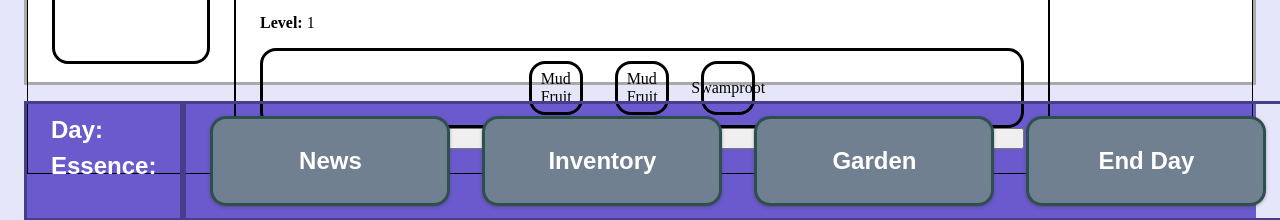
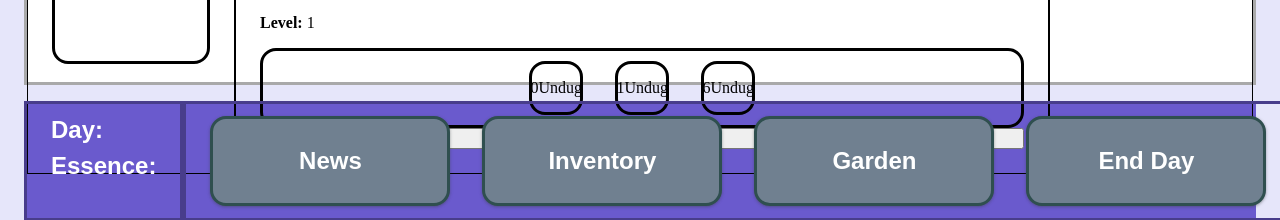
Before and after one commit to nigel1234567/essence-hunt, a React (Create React App) app: page / in a window 1280 px wide. Shown: the part 577-797 px from the top of the page. Built offline with nearby package versions, Linux system fonts and the light colour scheme.

Commit message:
Updated seeds slots UI to display name when seed is found

```diff
--- /dev/null
+++ b/src/components/Screen/LootContext.js
@@ -0,0 +1,3 @@
+import { createContext } from 'react'
+
+export const LootContext = createContext(null)
--- a/src/components/Screen/Map/Grid.js
+++ b/src/components/Screen/Map/Grid.js
@@ -38,7 +38,7 @@ const Grid = (props) => {
           // To add randomiser
           item = props.items[loopPosition]
         }
-        gridRow.push(<GridCell key={loopPosition} item={item} />)
+        gridRow.push(<GridCell key={loopPosition} item={item} position={loopPosition}/>)
         // Increment of 1 for loopPosition
         loopPosition += 1
       }
--- a/src/components/Screen/Map/GridCell.js
+++ b/src/components/Screen/Map/GridCell.js
@@ -1,23 +1,29 @@
 import React, { useContext } from 'react'
 import { EnergyContext } from '../EnergyContext'
+import { LootContext } from '../LootContext'
 
 const GridCell = (props) => {
   let {currentEnergy, setCurrentEnergy} = useContext(EnergyContext)
+  let {loot, setLoot} = useContext(LootContext)
 
   const handleChange = (e) => {
     // Check if sufficient energy and className is closed
     if (currentEnergy > 0 && e.target.className === 'grid-cell closed') {
       // When cell is clicked to dig
       console.log(props.item)
+      let updatedLoot = [...loot]
       if (props.item !== 'empty') {
         e.target.innerHTML = props.item.name
         e.target.className='grid-cell loot'
+        updatedLoot.push(props.position)
+        setLoot(updatedLoot)
       } else {
         e.target.innerHTML = 'X'
         e.target.className='grid-cell empty'
       }
       setCurrentEnergy(currentEnergy - 1)
     }
+    console.log(loot)
 
   }
 
--- a/src/components/Screen/Map/SeedSlot.js
+++ b/src/components/Screen/Map/SeedSlot.js
@@ -1,10 +1,23 @@
-import React from 'react'
+import React, { useContext, useEffect, useState } from 'react'
+import { LootContext } from '../LootContext'
 
 const SeedSlot = (props) => {
+  const {loot, setLoot} = useContext(LootContext)
+  const [name, setName] = useState('Undug')
+  const position = parseInt(props.pos) // Need to convert string to number (diff type)
+
+  // Not working
+  useEffect(() => {
+
+    if (loot.includes(position)) {
+      setName(props.seed.name)
+    }
+  }, [loot])
 
   return (
     <div className='seed-item'>
-      <div>{props.name}</div>
+      <div>{props.seed.key}</div>
+      <div>{name}</div>
     </div>
   )
 }
--- a/src/components/Screen/Map/Seeds/Seed.js
+++ b/src/components/Screen/Map/Seeds/Seed.js
@@ -1,5 +1,5 @@
 class Seed {
-  constructor(name, type, rarity) {
+  constructor(name, type, rarity, key) {
     // Name of seed
     this.name = name;
     this.type = type;
--- a/src/components/Screen/Screen.js
+++ b/src/components/Screen/Screen.js
@@ -4,6 +4,7 @@ import Grid from './Map/Grid'
 import SeedSlot from './Map/SeedSlot'
 import { seedGenerator } from './Map/Seeds/Seeds'
 import { EnergyContext } from './EnergyContext'
+import { LootContext } from './LootContext'
 import './styles/Screen.css'
 
 const Screen = () => {
@@ -20,6 +21,7 @@ const Screen = () => {
   // Player info
   const [startingEnergy, setStartingEnergy] = useState(5)
   const [currentEnergy, setCurrentEnergy] = useState(startingEnergy)
+  const [loot, setLoot] = useState([])
 
   // Log window
 
@@ -50,7 +52,6 @@ const Screen = () => {
   let gridItems = []
 
   // Use Effect hooks
-  console.log(currentEnergy)
 
   // Set starting seed
   useEffect(() => {
@@ -86,11 +87,12 @@ const Screen = () => {
 
   useEffect(() => {
     // Generating seed slots
+    let seedArray = []
     // Push seeds from gridItemsArray into seedArray
-    let seedArray = []
     for (let item in gridItemsArray) {
-      if (gridItemsArray[item] !== 'empty') {
-        seedArray.push(gridItemsArray[item])
+      let currentItem = gridItemsArray[item]
+      if (currentItem !== 'empty') {
+        seedArray.push(currentItem)
       }
     }
     setSeeds(seedArray)
@@ -100,12 +102,19 @@ const Screen = () => {
 
   // Set SeedSlot components
   useEffect(() => {
+    // Record positions of seeds
+    let lootSeedsArray = []
+    for (let pos in gridItemsArray) {
+      if (gridItemsArray[pos] !== 'empty') {
+        let lootSeed = { key: pos,  name: gridItemsArray[pos].name}
+        lootSeedsArray.push(lootSeed)
+      }
+    }
     // Seed slots shown in window
-    setSeedSlots(seeds.map(item => {
+    setSeedSlots(lootSeedsArray.map(item => {
       return (
         <SeedSlot
-          key={item.key}
-          name={item.name}
+          seed={item}
           />
         )
       })
@@ -129,6 +138,7 @@ const Screen = () => {
       </div>
       <div className='column map'>
         <EnergyContext.Provider value={{currentEnergy, setCurrentEnergy}}>
+          <LootContext.Provider value={{loot, setLoot}}>
             <h3>Area Name</h3>
             {grid}
             <div className='player-info'>
@@ -138,6 +148,7 @@ const Screen = () => {
             <div className='seed-info'>
               {seedSlots}
             </div>
+          </LootContext.Provider>
           <button onClick={increaseLevel}>Increase Level</button>
         </EnergyContext.Provider>
       </div>
```
Lines whose indentation alone changed are shown as unchanged.
